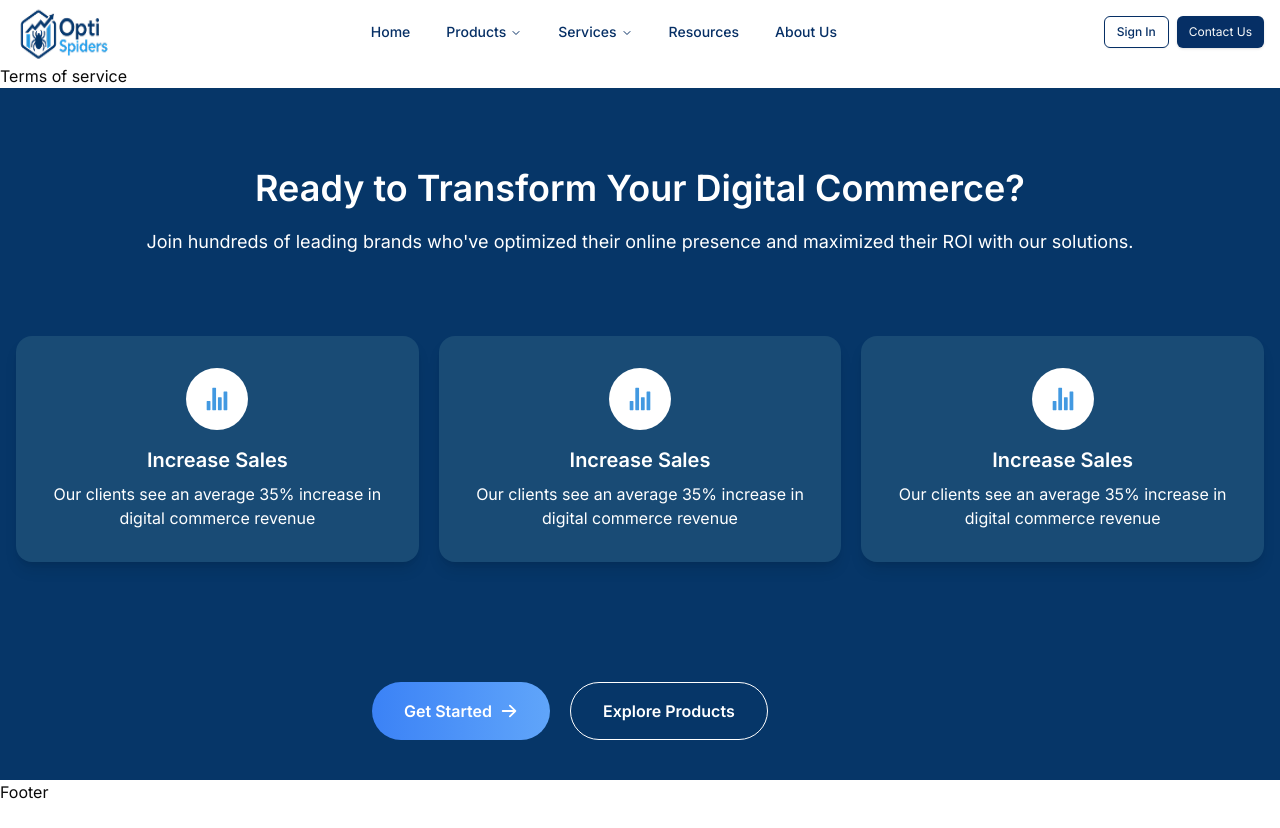
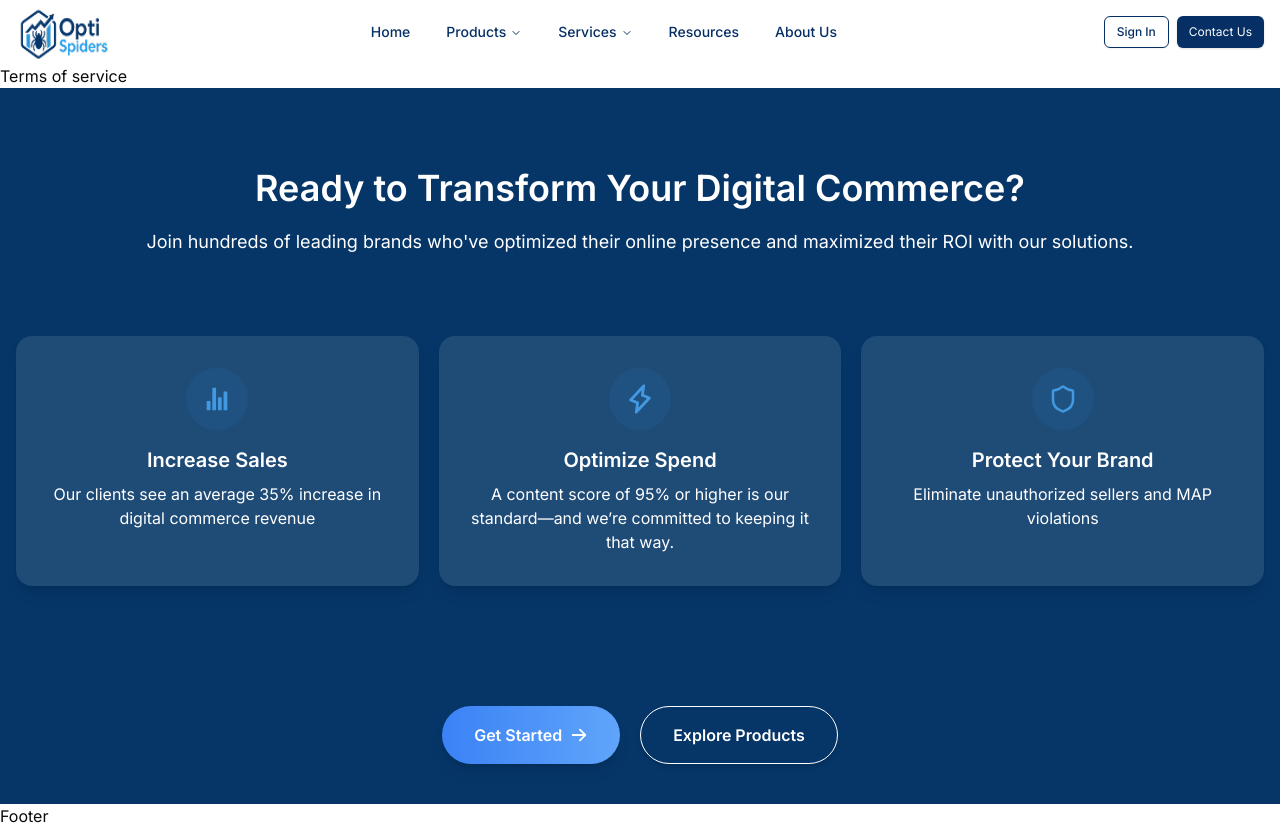
Before and after one commit to fsdteam8/optispiders, a Next.js app: page /terms-of-service in a window 1280 px wide. Before the commit the page ends 804 px from the top, so only its background shows below. Built offline with nearby package versions, Linux system fonts and the light colour scheme.

Commit message:
ReadyToTransform button done

```diff
--- a/src/components/shared/ReadyToTransform.tsx
+++ b/src/components/shared/ReadyToTransform.tsx
@@ -1,6 +1,8 @@
 import React from 'react'
 import { HiArrowRight } from 'react-icons/hi';
 import { IoIosStats } from "react-icons/io";
+import { PiLightningBold } from "react-icons/pi";
+import { LuShield } from "react-icons/lu";
 
 const ReadyToTransform = () => {
   return (
@@ -16,9 +18,9 @@ const ReadyToTransform = () => {
             </div>
             <div className="flex flex-col md:flex-row gap-5 ">
 
-                    <div className="bg-[#194B75] rounded-2xl shadow-lg p-8 w-full md:w-1/3 text-center">
+                    <div className="bg-[#FFFFFF1A] rounded-2xl shadow-lg p-8 w-full md:w-1/3 text-center">
                         <div className="flex justify-center mb-4">
-                        <div className="bg-white rounded-full p-4">
+                        <div className="bg-[#2793D71A] rounded-full p-4">
                             <IoIosStats className="text-[#4299E1] text-3xl" />
                         </div>
                         </div>
@@ -29,39 +31,39 @@ const ReadyToTransform = () => {
                     </div>
 
 
-                    <div className="bg-[#194B75] rounded-2xl shadow-lg p-8 w-full md:w-1/3  text-center">
+                    <div className="bg-[#FFFFFF1A]  rounded-2xl shadow-lg p-8 w-full md:w-1/3  text-center">
                         <div className="flex justify-center mb-4">
-                        <div className="bg-white rounded-full p-4">
-                            <IoIosStats className="text-[#4299E1] text-3xl" />
+                        <div className="bg-[#2793D71A] rounded-full p-4">
+                            <PiLightningBold className="text-[#4299E1] text-3xl" />
                         </div>
                         </div>
-                        <h3 className="text-white text-xl font-semibold mb-2">Increase Sales</h3>
+                        <h3 className="text-white text-xl font-semibold mb-2">Optimize Spend</h3>
                         <p className="text-white text-base">
-                        Our clients see an average 35% increase in digital commerce revenue
+                        A content score of 95% or higher is our standard—and we’re committed to keeping it that way.
                         </p>
                     </div>
-                    <div className="bg-[#194B75] rounded-2xl shadow-lg p-8 w-full md:w-1/3  text-center">
+                    <div className="bg-[#FFFFFF1A] rounded-2xl shadow-lg p-8 w-full md:w-1/3  text-center">
                         <div className="flex justify-center mb-4">
-                        <div className="bg-white rounded-full p-4">
-                            <IoIosStats className="text-[#4299E1] text-3xl" />
+                        <div className="bg-[#2793D71A] rounded-full p-4">
+                            <LuShield className="text-[#4299E1] text-3xl" />
                         </div>
                         </div>
-                        <h3 className="text-white text-xl font-semibold mb-2">Increase Sales</h3>
+                        <h3 className="text-white text-xl font-semibold mb-2">Protect Your Brand</h3>
                         <p className="text-white text-base">
-                        Our clients see an average 35% increase in digital commerce revenue
+                        Eliminate unauthorized sellers and MAP violations
                         </p>
                     </div>
             </div>
             <div className="flex justify-center mt-20 py-10">
-                <div className="flex flex-col md:flex-row gap-5 w-full max-w-xl px-5">
+                    <div className="flex flex-col md:flex-row gap-5 w-full max-w-xl px-5 justify-center">
                        {/* Primary Button */}
-                    <button className="w-full md:w-auto bg-gradient-to-r from-blue-500 to-blue-400 text-white text-center font-semibold px-8 py-4 rounded-full flex items-center justify-center gap-2 hover:from-blue-600 hover:to-blue-500 transition">
+                       <button className="w-full md:w-auto bg-gradient-to-r from-blue-500 to-blue-400 text-white text-center font-semibold px-8 py-4 rounded-full flex items-center justify-center gap-2 hover:from-blue-600 hover:to-blue-500 shadow-lg hover:shadow-xl transform hover:-translate-y-1 transition-all duration-300 focus:outline-none focus:ring-4 focus:ring-blue-300">
                        Get Started
                        <HiArrowRight className="text-lg" />
                        </button>
 
                        {/* Secondary Button */}
-                    <button className="w-full md:w-auto border border-white text-white font-semibold px-8 py-4 rounded-full flex items-center justify-center hover:bg-white hover:text-blue-600 transition">
+                       <button className="w-full md:w-auto border border-white text-white font-semibold px-8 py-4 rounded-full flex items-center justify-center hover:bg-blue-500 hover:text-white shadow-md hover:shadow-lg transform hover:-translate-y-1 transition-all duration-300 focus:outline-none focus:ring-4 focus:ring-blue-300">
                        Explore Products
                        </button>
                     </div>
```
Lines whose indentation alone changed are shown as unchanged.
